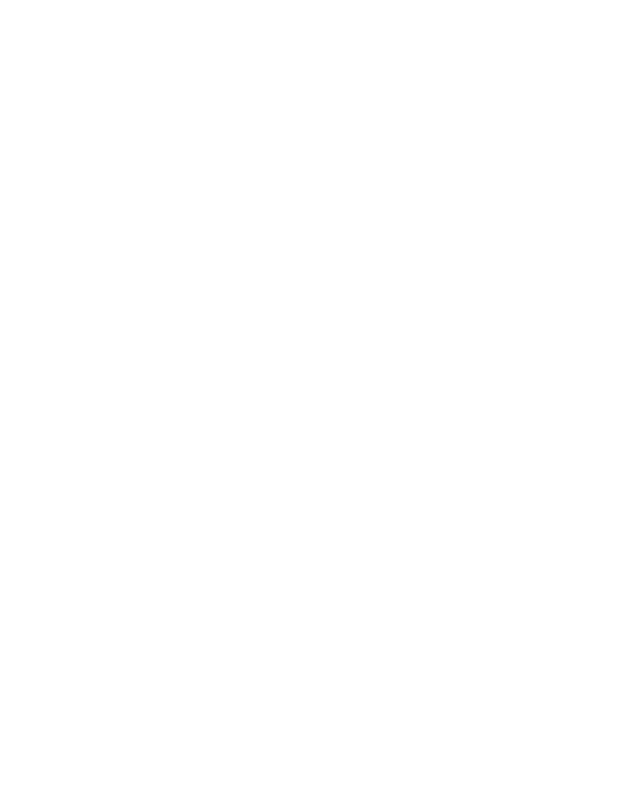
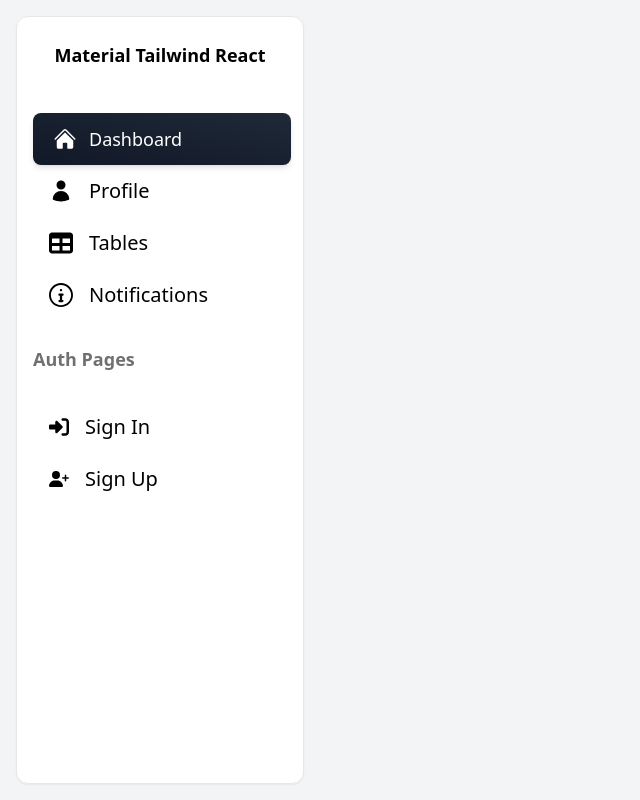
Before and after one commit to IKRAMLE/Dashboard, a plain HTML site: page index.html in a window 1280 px wide. Shown: the whole page, without its empty margins (0-640 px from the left). Drawn offline with nearby package versions, Linux system fonts and the light colour scheme.

Commit message:
sidebar of the dashboard done

```diff
--- a/index.html
+++ b/index.html
@@ -6,24 +6,75 @@
     <title>Dashboard</title>
     <script src="https://cdn.tailwindcss.com"></script>
 </head>
-<body>
+<body class="m-0 p-0 font-sans bg-gray-100 text-justify font-sans border-blue-gray-100">
+
+<!-- Sidebar -->
+<div class="fixed mt-4 m-4 py-3 text-lg inset-0 z-50 w-72 h-[calc(100vh-32px)] bg-white shadow-sm rounded-xl transition-transform duration-300 -translate-x-80 xl:translate-x-0 border border-blue-gray-100">
+    <div class="text-center p-3">
+        <h1 class="font-bold">Material Tailwind React</h1>
+    </div>
+    <nav class="flex flex-col py-6 my-2 ml-4 mr-3">
+        <!-- Dashboard -->
+        <a href="#" class="flex items-center gap-3 px-5 py-3 rounded-lg capitalize rounded-lg bg-gradient-to-tr from-gray-900 to-gray-800 text-white shadow-md shadow-gray-900/10 hover:shadow-lg hover:shadow-gray-900/20 active:opacity-[0.85] w-full">
+            <svg xmlns="http://www.w3.org/2000/svg" viewBox="0 0 24 24" fill="currentColor" class="w-6 h-6">
+                <path d="M11.47 3.841a.75.75 0 0 1 1.06 0l8.69 8.69a.75.75 0 1 0 1.06-1.061l-8.689-8.69a2.25 2.25 0 0 0-3.182 0l-8.69 8.69a.75.75 0 1 0 1.061 1.06l8.69-8.689Z" />
+                <path d="m12 5.432 8.159 8.159c.03.03.06.058.091.086v6.198c0 1.035-.84 1.875-1.875 1.875H15a.75.75 0 0 1-.75-.75v-4.5a.75.75 0 0 0-.75-.75h-3a.75.75 0 0 0-.75.75V21a.75.75 0 0 1-.75.75H5.625a1.875 1.875 0 0 1-1.875-1.875v-6.198a2.29 2.29 0 0 0 .091-.086L12 5.432Z" />
+            </svg>
+            <span class="text-lg">Dashboard</span>
+        </a>
+
+        <!-- Profile -->
+        <a href="#" class="flex items-center gap-4 px-4 py-3 text-blue-gray-500 hover:bg-blue-gray-500/10 active:bg-blue-gray-500/30 rounded-lg capitalize">
+            <svg xmlns="http://www.w3.org/2000/svg" viewBox="0 0 24 24" fill="currentColor" class="w-6 h-6">
+                <path fill-rule="evenodd" d="M7.5 6a4.5 4.5 0 1 1 9 0 4.5 4.5 0 0 1-9 0ZM3.751 20.105a8.25 8.25 0 0 1 16.498 0 .75.75 0 0 1-.437.695A18.683 18.683 0 0 1 12 22.5c-2.786 0-5.433-.608-7.812-1.7a.75.75 0 0 1-.437-.695Z" clip-rule="evenodd" />
+            </svg>
+            <span class="text-xl">Profile</span>
+        </a>
+
+        <!-- Tables -->
+        <a href="#" class="flex items-center gap-4 px-4 py-3 text-blue-gray-500 hover:bg-blue-gray-500/10 active:bg-blue-gray-500/30 rounded-lg capitalize">
+            <svg xmlns="http://www.w3.org/2000/svg" viewBox="0 0 512 512" fill="currentColor" class="w-6 h-6">
+                <path d="M64 256l0-96 160 0 0 96L64 256zm0 64l160 0 0 96L64 416l0-96zm224 96l0-96 160 0 0 96-160 0zM448 256l-160 0 0-96 160 0 0 96zM64 32C28.7 32 0 60.7 0 96L0 416c0 35.3 28.7 64 64 64l384 0c35.3 0 64-28.7 64-64l0-320c0-35.3-28.7-64-64-64L64 32z"/>
+            </svg>
+            <span class="text-xl">Tables</span>
+        </a>
+
+        <!-- Notifications -->
+        <a href="#" class="flex items-center gap-4 px-4 py-3 text-blue-gray-500 hover:bg-blue-gray-500/10 active:bg-blue-gray-500/30 rounded-lg capitalize">
+            <svg xmlns="http://www.w3.org/2000/svg" viewBox="0 0 512 512" fill="currentColor" class="w-6 h-6">
+                <path d="M256 0C114.6 0 0 114.6 0 256s114.6 256 256 256 256-114.6 256-256S397.4 0 256 0zm0 472c-119.1 0-216-96.9-216-216S136.9 40 256 40s216 96.9 216 216-96.9 216-216 216zm0-344c-13.3 0-24 10.7-24 24s10.7 24 24 24 24-10.7 24-24-10.7-24-24-24zm32 280h-64c-13.3 0-24-10.7-24-24s10.7-24 24-24h8v-88h-8c-13.3 0-24-10.7-24-24s10.7-24 24-24h64c13.3 0 24 10.7 24 24s-10.7 24-24 24h-8v88h8c13.3 0 24 10.7 24 24s-10.7 24-24 24z"/>
+            </svg>
+            <span class="text-xl">Notifications</span>
+        </a>
+ <div>
+        <div class="mt-6 text-blue-gray-900 font-black opacity-75 ">
+            <span class="mt-6 text-blue-gray-900 font-black opacity-75 ">Auth Pages</span>
+         </div>
+         <br>
+
+        <!-- Sign In -->
+         <div>
+<a href="signin.html" class="flex items-center gap-4 px-4 py-3 text-blue-gray-500 hover:bg-blue-gray-500/10 active:bg-blue-gray-500/30 rounded-lg capitalize">
+    <svg class="w-5 h-5" xmlns="http://www.w3.org/2000/svg" viewBox="0 0 512 512">
+        <path d="M217.9 105.9L340.7 228.7c7.2 7.2 11.3 17.1 11.3 27.3s-4.1 20.1-11.3 27.3L217.9 406.1c-6.4 6.4-15 9.9-24 9.9c-18.7 0-33.9-15.2-33.9-33.9l0-62.1L32 320c-17.7 0-32-14.3-32-32l0-64c0-17.7 14.3-32 32-32l128 0 0-62.1c0-18.7 15.2-33.9 33.9-33.9c9 0 17.6 3.6 24 9.9zM352 416l64 0c17.7 0 32-14.3 32-32l0-256c0-17.7-14.3-32-32-32l-64 0c-17.7 0-32-14.3-32-32s14.3-32 32-32l64 0c53 0 96 43 96 96l0 256c0 53-43 96-96 96l-64 0c-17.7 0-32-14.3-32-32s14.3-32 32-32z"/>
+    </svg>
+    <span class="text-xl">Sign In</span>
+</a>
 
 
+      <!-- Sign Up -->
+<a href="signup.html" class="flex items-center gap-4 px-4 py-3 text-blue-gray-500 hover:bg-blue-gray-500/10 active:bg-blue-gray-500/30 rounded-lg capitalize">
+    <svg class="w-5 h-5" xmlns="http://www.w3.org/2000/svg" viewBox="0 0 640 512">
+        <path d="M96 128a128 128 0 1 1 256 0A128 128 0 1 1 96 128zM0 482.3C0 383.8 79.8 304 178.3 304l91.4 0C368.2 304 448 383.8 448 482.3c0 16.4-13.3 29.7-29.7 29.7L29.7 512C13.3 512 0 498.7 0 482.3zM504 312l0-64-64 0c-13.3 0-24-10.7-24-24s10.7-24 24-24l64 0 0-64c0-13.3 10.7-24 24-24s24 10.7 24 24l0 64 64 0c13.3 0 24 10.7 24 24s-10.7 24-24 24l-64 0 0 64c0 13.3-10.7 24-24 24s-24-10.7-24-24z"/>
+    </svg>
+    <span class="text-xl">Sign Up</span>
+</a>
+</div>
+</div>
+    </nav>
+</div>
 
-
-
-
-
-
-
-
-
-
-
-
-
-
-
+<!-- Dashboard Content -->
 
 
 </body>
```
